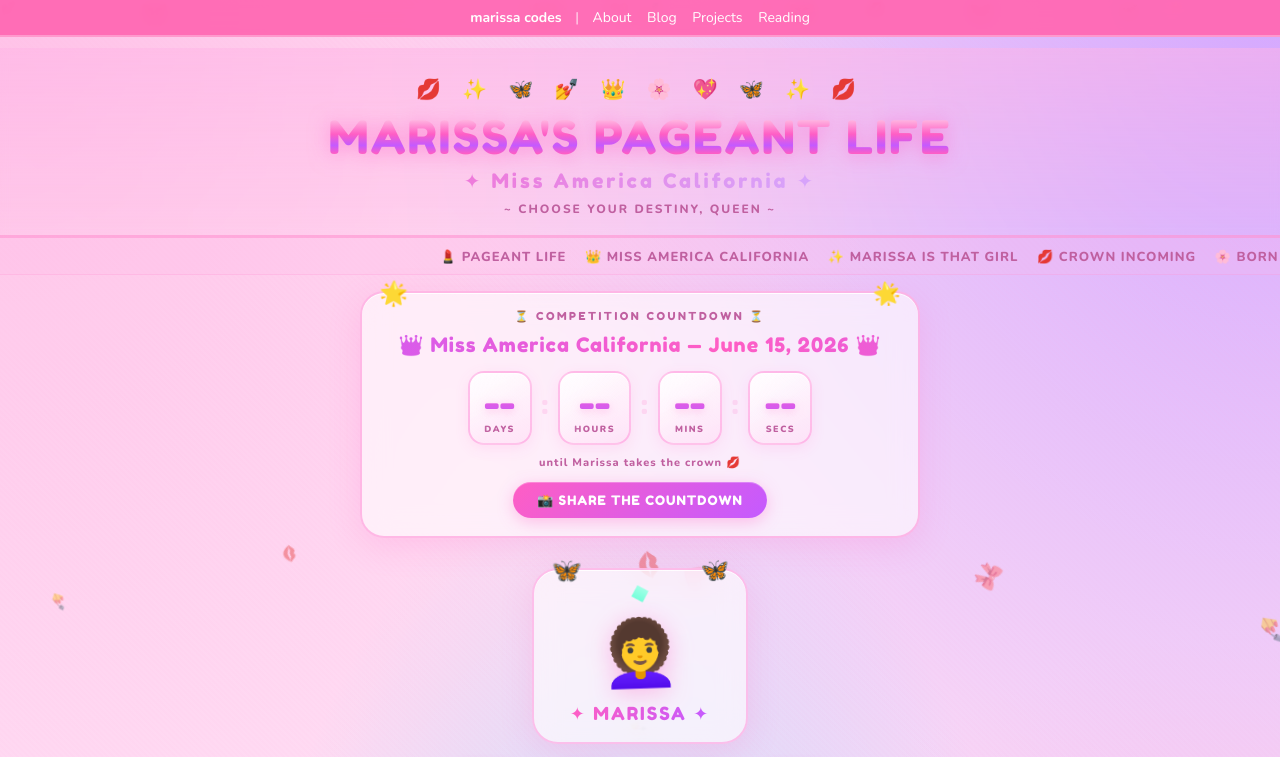
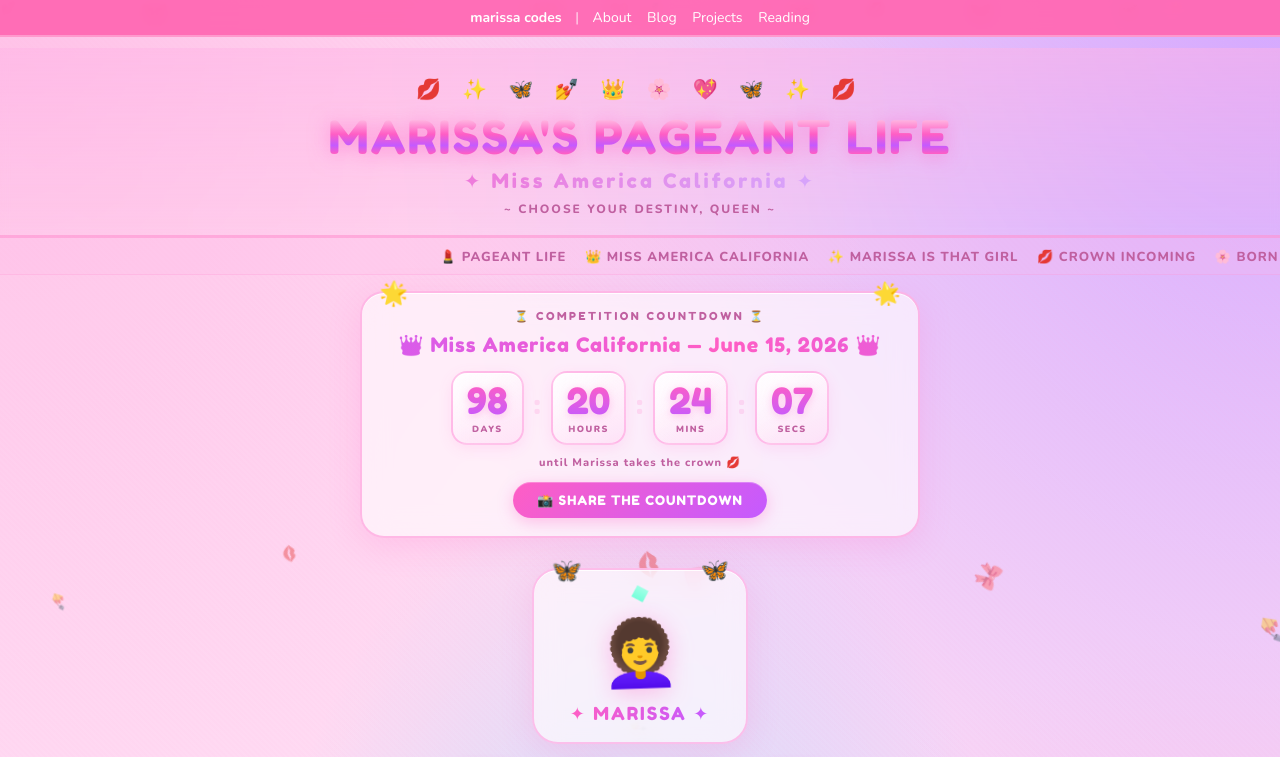
Before and after one commit to sunnymari/personal-website, a website: page pageant.html in a window 1280 px wide. Shown: the top 757 px of the page. Drawn offline with nearby package versions, Linux system fonts and the light colour scheme.

Commit message:
Hook up live countdown to pageant date

```diff
--- a/pageant.html
+++ b/pageant.html
@@ -657,6 +657,50 @@
   bg.appendChild(s);
 }
 
+// Countdown to pageant day
+const PAGEANT_DATE = new Date('2026-06-15T00:00:00');
+
+function updateCountdown() {
+  const now = new Date();
+  let diff = PAGEANT_DATE.getTime() - now.getTime();
+
+  const unitsEl = document.getElementById('countdownUnits');
+  const doneEl = document.getElementById('cdDone');
+
+  if (diff <= 0) {
+    if (unitsEl) unitsEl.style.display = 'none';
+    if (doneEl) doneEl.style.display = 'block';
+    ['cdDays','cdHours','cdMins','cdSecs','previewDays','previewHours','previewMins','previewSecs'].forEach(id => {
+      const el = document.getElementById(id);
+      if (el) el.textContent = '00';
+    });
+    return;
+  }
+
+  const totalSeconds = Math.floor(diff / 1000);
+  const days = Math.floor(totalSeconds / (60 * 60 * 24));
+  const hours = Math.floor((totalSeconds % (60 * 60 * 24)) / (60 * 60));
+  const mins = Math.floor((totalSeconds % (60 * 60)) / 60);
+  const secs = totalSeconds % 60;
+
+  const mainIds = ['cdDays','cdHours','cdMins','cdSecs'];
+  const values = [days, hours, mins, secs];
+
+  mainIds.forEach((id, idx) => {
+    const el = document.getElementById(id);
+    if (el) el.textContent = String(values[idx]).padStart(2, '0');
+  });
+
+  const previewIds = ['previewDays','previewHours','previewMins','previewSecs'];
+  previewIds.forEach((id, idx) => {
+    const el = document.getElementById(id);
+    if (el) el.textContent = String(values[idx]).padStart(2, '0');
+  });
+}
+
+updateCountdown();
+setInterval(updateCountdown, 1000);
+
 const NODES = {
   practice:{icon:'💅',title:'Practice & Prep',desc:"It's crunch time, Marissa! 💕 How do you spend your prep week before the local pageant?",choices:[
     {emoji:'🏃‍♀️',text:'5AM Runway Drills',effect:'+Glam, +Charm',stats:{glam:15,charm:10},result:'You hit the runway at sunrise every morning. Your walk becomes ICONIC — judges notice the confidence radiating off you!',icon:'🌅',title:'Sunrise Grind!'},
```
